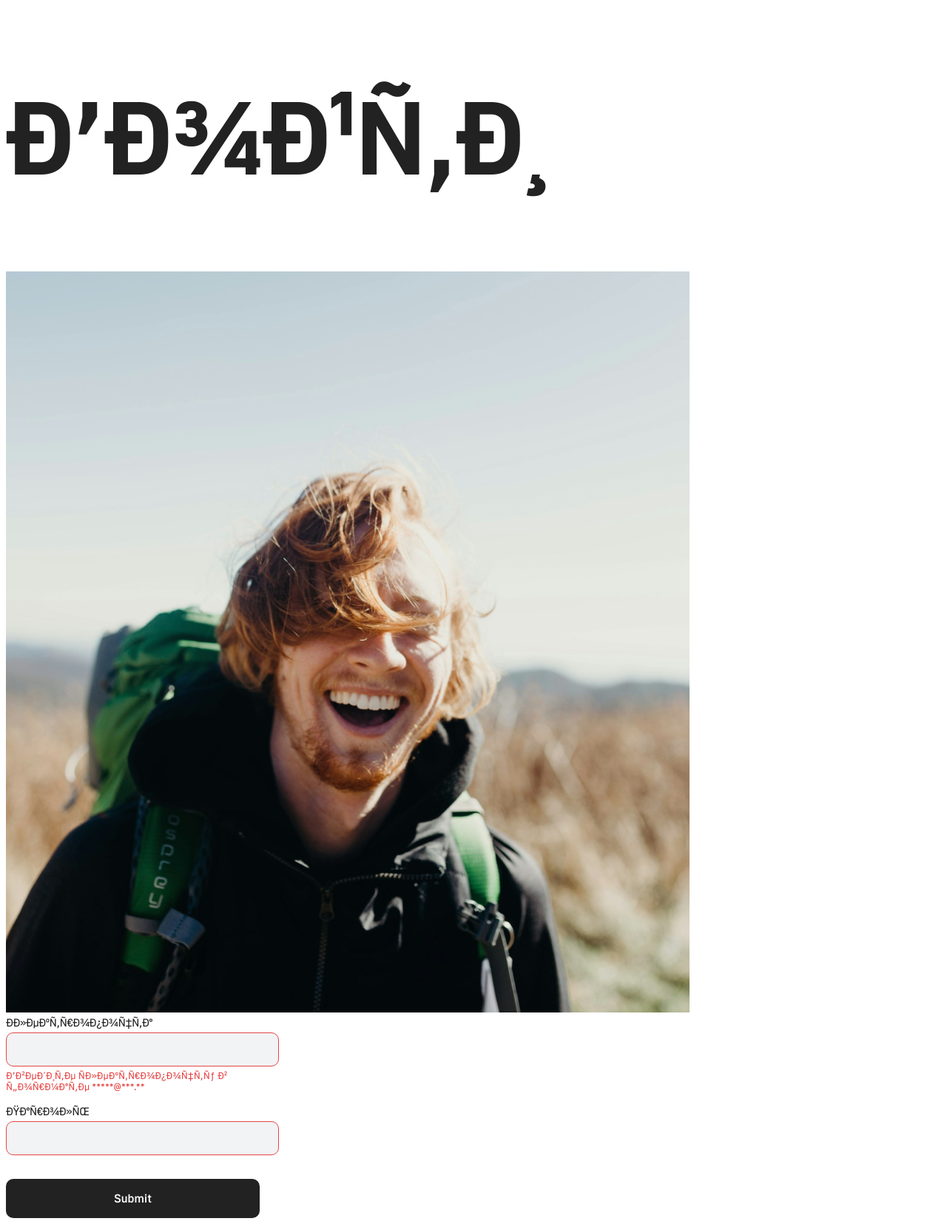
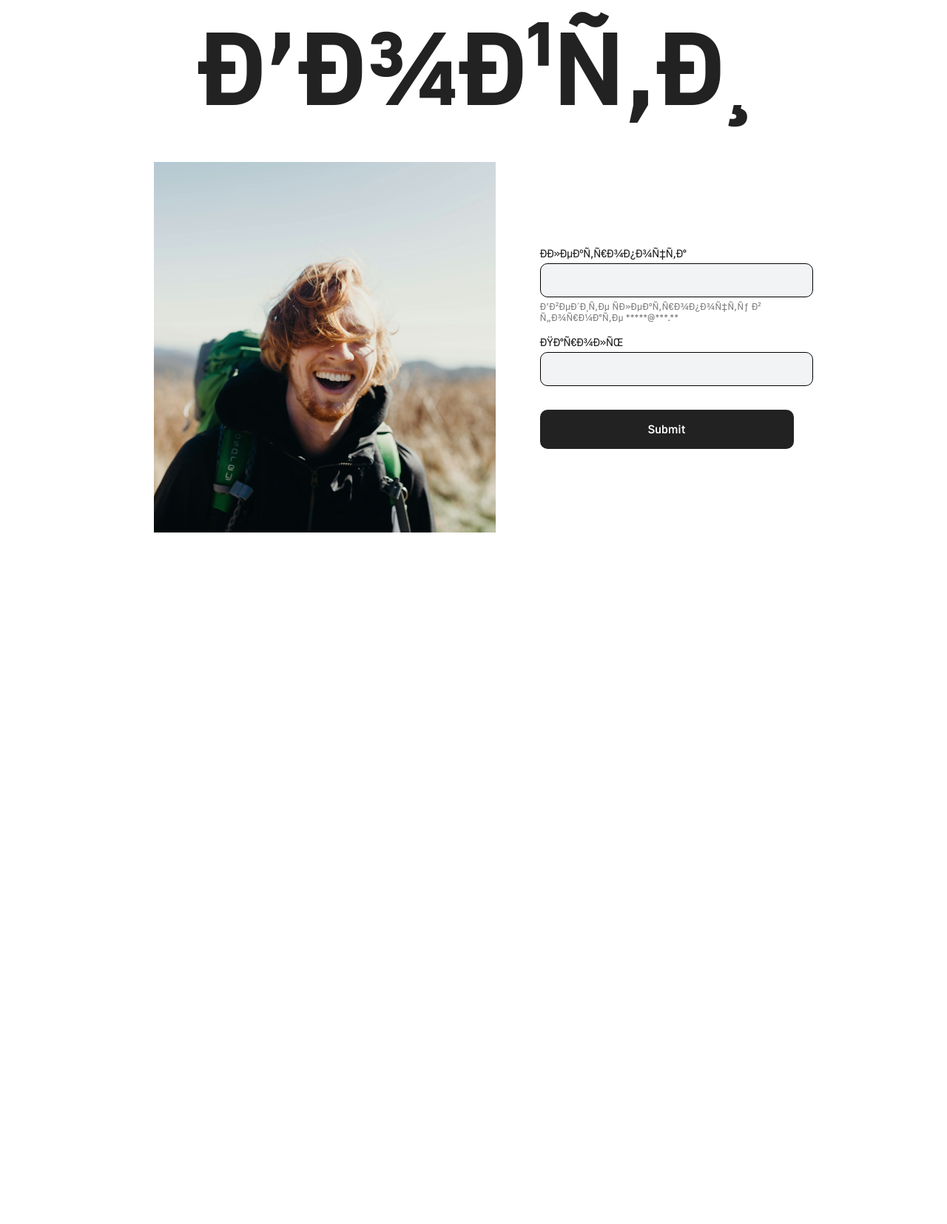
Before and after one commit to ST-Web06/web-2025, a PHP site: page / in a window 1280 px wide. Shown: the whole page at 74% size. After the commit the page ends 720 px from the top, so only its background shows below. Run offline with PHP 8.4, Linux system fonts and the light colour scheme.

Commit message:
bigChange

```diff
--- a/lw4-5/login/index.html
+++ b/lw4-5/login/index.html
@@ -10,15 +10,18 @@
 <body>
     <div class="content">
         <h1 class="title">Войти</h1>
-        <img class="LogIm" src="LogIm3.png" />
-        <form class="form">
-            <label class="label" for="email">Электропочта</label>
-            <input id="email" type="email" class="input input-error" />
-            <span class="input-info input-info-error">Введите электропочту в формате *****@***.**</span>
-            <label class="label" for="password">Пароль</label>
-            <input id="password" type="password" class="input input-error" />
-            <input type="submit" class="button" />
-        </form>
+        <div class="p">
+
+            <img class="logIm" src="LogIm3.png" />
+            <form class="form">
+                <label class="label" for="email">Электропочта</label>
+                <input id="email" type="email" class="input" />
+                <span class="input-info">Введите электропочту в формате *****@***.**</span>
+                <label class="label" for="password">Пароль</label>
+                <input id="password" type="password" class="input" />
+                <input type="submit" class="button" />
+            </form>
+        </div>
     </div>
 </body>
 
--- a/lw4-5/login/style-login.css
+++ b/lw4-5/login/style-login.css
@@ -7,7 +7,7 @@
 .title {
     font: 700 140px/1.28 "Golos UI", sans-serif;
     color: #222222;
-    letter-spacing: -1.5px;
+    margin: 0;           /* Убираем стандартные отступы <h1> */
 }
 
 .image {
@@ -39,10 +39,6 @@
     outline: none;
 }
 
-.input-error {
-    border: 1px solid #E64646;
-}
-
 .input:focus {
     border: 1px solid #3F8AE0;
 }
@@ -52,10 +48,6 @@
     margin-bottom: 15px;
     font: 400 13px/ 1.2 "Golos UI", sans-serif;
     color: #808080;
-}
-
-.input-info-error {
-    color: #E64646;
 }
 
 .button {
@@ -78,3 +70,31 @@
     border: 2px solid #b4b4b4;
     background-color: #b4b4b4;
 }
+
+.logIm {
+    width: 462px;
+    height: 501px;
+    display: block; /* Убирает лишние отступы у <img> */
+
+}
+
+.content {
+    display: flex;
+    flex-direction: column; /* Заголовок сверху, остальное — в колонку*/
+    align-items: center;   /* Центрируем содержимое */
+    gap: 40px;
+}
+
+body {
+    margin: 0;
+    display: flex;
+    justify-content: center; /* Центрирование по горизонтали */
+    align-items: center;    /* Центрирование по вертикали */
+    font-family: "Golos UI", sans-serif;
+}
+
+.p {
+    display: flex;
+    align-items: center;  /* Картинка и форма в одну строку */
+    gap: 60px;           /* Отступ между картинкой и формой */
+}
```
